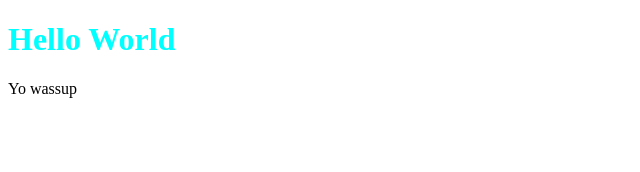
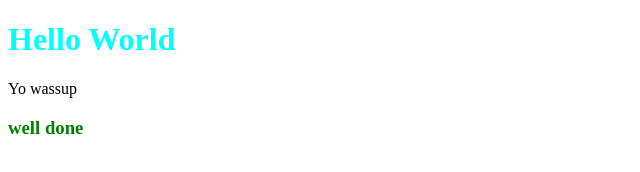
Before and after one commit to Aglalrizal/psti1, a plain HTML site: page index.html in a window 1280 px wide. Shown: the full height of the page, 0-640 px from the left. Drawn offline with Linux system fonts and the light colour scheme.

Commit message:
add well done

```diff
--- a/index.html
+++ b/index.html
@@ -1,13 +1,16 @@
 <!DOCTYPE html>
 <html lang="en">
-  <head>
+
+<head>
     <meta charset="UTF-8" />
     <meta name="viewport" content="width=device-width, initial-scale=1.0" />
     <title>Document</title>
-  </head>
+</head>
 
-  <body>
+<body>
     <h1 style="color: aqua">Hello World</h1>
     <p>Yo wassup</p>
-  </body>
+    <h3 style="color: green;">well done</h3>
+</body>
+
 </html>
```
